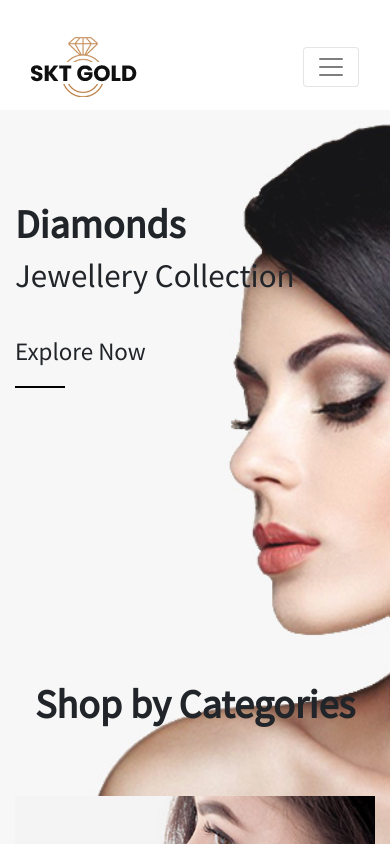
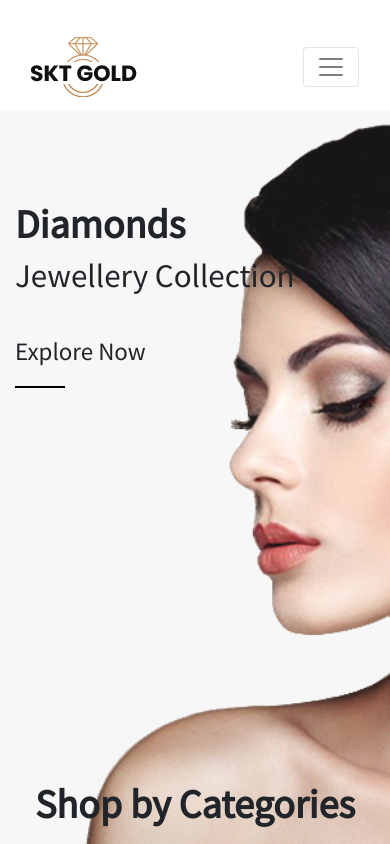
Before and after one commit to BasharatAliKing/SKT-Theme-On-React, a React (Create React App) app: page / in a window 390 px wide. Shown: the top 844 px of the page. Built offline with nearby package versions, Linux system fonts and the light colour scheme.

Commit message:
edit readme and add new.md

```diff
--- a/src/Responcive.css
+++ b/src/Responcive.css
@@ -116,7 +116,7 @@
         font-size: 25px;
     }
     #categories h1{
-        margin-top: 570px;
+        margin-top: 670px;
         font-size: 40px;
     }
     #categories h3{
```
